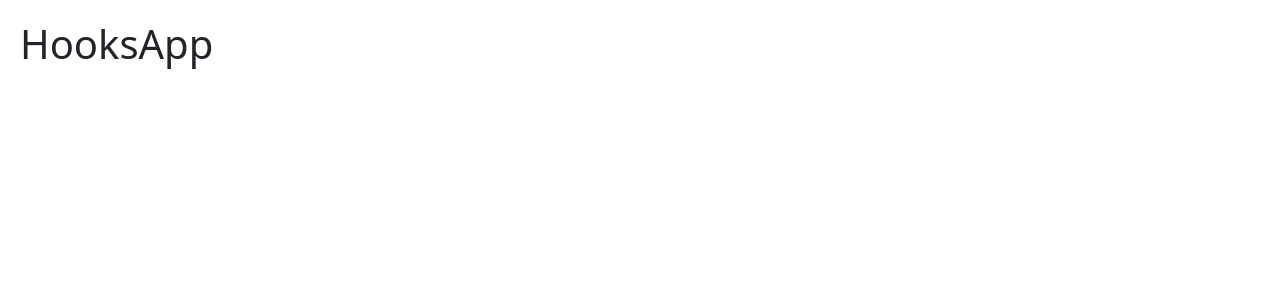
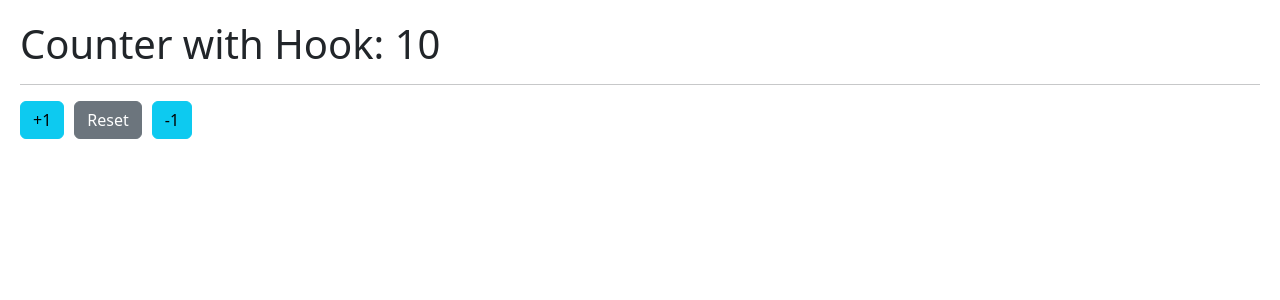
Before and after one commit to Yadira-Ferrer/React-Projects, a React (Vite) app in the folder 05-hook-app/: page / in a window 1280 px wide. Shown: the top 300 px of the page. Built offline with nearby package versions, Linux system fonts and the light colour scheme.

Commit message:
Hooks useState

```diff
--- /dev/null
+++ b/05-hook-app/src/01-useState/CounterWithCustomHook.jsx
@@ -0,0 +1,21 @@
+import { useCounter } from '../hooks/useCounter';
+
+export const CounterWithCustomHook = () => {
+  const { counter, increment, reset, decrement } = useCounter();
+
+  return (
+    <>
+      <h1>Counter with Hook: {counter}</h1>
+      <hr />
+      <button className="btn btn-info" onClick={() => increment(2)}>
+        +1
+      </button>
+      <button className="btn btn-secondary" onClick={reset}>
+        Reset
+      </button>
+      <button className="btn btn-info" onClick={() => decrement(2)}>
+        -1
+      </button>
+    </>
+  );
+};
--- /dev/null
+++ b/05-hook-app/src/hooks/useCounter.js
@@ -0,0 +1,26 @@
+import { useState } from 'react';
+
+export const useCounter = (initialValue = 10) => {
+  const [counter, setCounter] = useState(initialValue);
+
+  // Forma 1
+  const increment = (value = 1) => {
+    setCounter(counter + value);
+  };
+
+  const decrement = (value = 1) => {
+    if (counter === 0) return;
+    setCounter(counter - value);
+  };
+
+  const reset = () => {
+    setCounter(initialValue);
+  };
+
+  return {
+    counter,
+    increment,
+    reset,
+    decrement,
+  };
+};
--- a/05-hook-app/src/main.jsx
+++ b/05-hook-app/src/main.jsx
@@ -1,11 +1,12 @@
 import React from 'react';
 import ReactDOM from 'react-dom/client';
-
-import { HooksApp } from './HooksApp';
+import { CounterWithCustomHook } from './01-useState/CounterWithCustomHook';
+//import { CounterApp } from './01-useState/CounterApp';
+//import { HooksApp } from './HooksApp';
 import './index.css';
 
 ReactDOM.createRoot(document.getElementById('root')).render(
   <React.StrictMode>
-    <HooksApp />
+    <CounterWithCustomHook />
   </React.StrictMode>
 );
```
Also changed, not shown: 05-hook-app/src/01-useState/CounterApp.jsx (+26 -0 lines).
